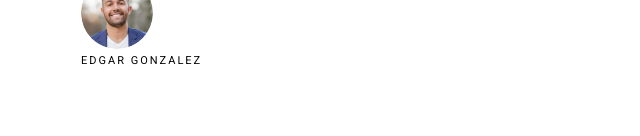
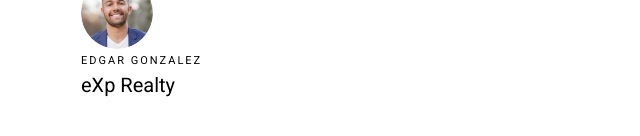
Before and after one commit to SashaMykhaolov/Agents, a plain HTML site: page index.html in a window 1280 px wide. Shown: the part 4291-4427 px from the top of the page, without its empty margins (19-659 px from the left). Drawn offline with Linux system fonts and the light colour scheme.

Commit message:
add edgar

```diff
--- a/index.html
+++ b/index.html
@@ -1,5 +1,6 @@
 <!DOCTYPE html>
 <html lang="en">
+
 
 <head>
     <meta charset="UTF-8">
@@ -120,6 +121,7 @@
                 <div class="edgar-photo">
                     <img src="./src/edgar.png" alt="" class="edgar">
                     <div class="gonzalez">EDGAR GONZALEZ</div>
+                    <div class="exp">eXp Realty</div>
                 </div>
             </div>
 
--- a/style.css
+++ b/style.css
@@ -515,6 +515,20 @@ body {
 
 }
 
+.exp {
+  width: 96px;
+  height: 30px;
+  top: 2539px;
+  left: 319px;
+  font-family: Roboto;
+  font-weight: 400;
+  font-style: Regular;
+  font-size: 20px;
+  line-height: 30px;
+  letter-spacing: 0%;
+
+}
+
 .dog {
   display: flex;
   width: 479px;
```
